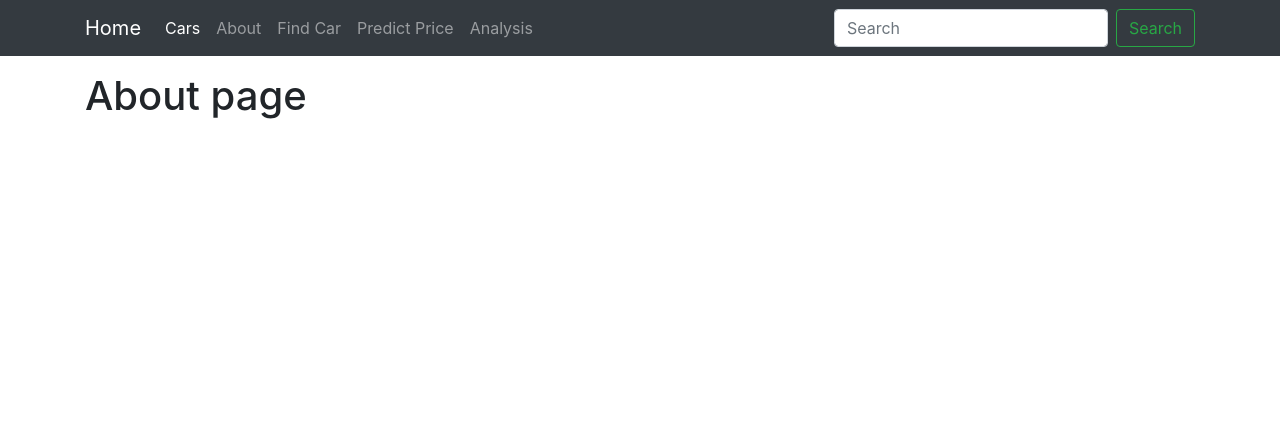
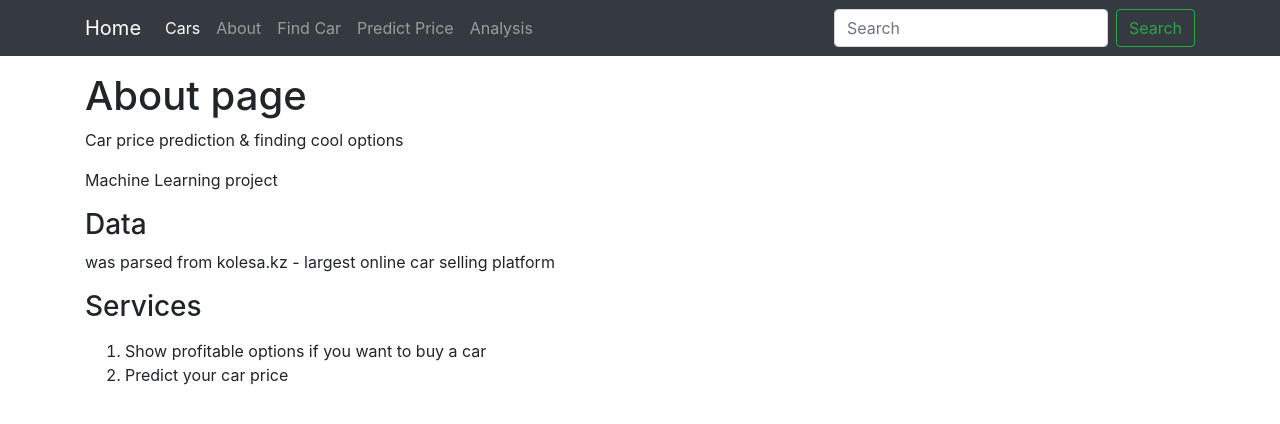
Before and after one commit to birzhans/cars, a Django app: page /about/ in a window 1280 px wide. Shown: the top 424 px of the page. Run offline with Django 3.2, Linux system fonts and the light colour scheme; some libraries are stand-ins or nearby versions.

Commit message:
edit about page

```diff
--- a/templates/about.html
+++ b/templates/about.html
@@ -6,4 +6,25 @@ About Us
 
 {% block content %}
 <h1>About page</h1>
+
+<p>
+	Car price prediction & finding cool options
+</p>
+
+<p>
+	Machine Learning project
+</p>
+
+<h3>Data</h3>
+<p>
+	was parsed from kolesa.kz - largest online car selling platform
+</p>
+
+<h3>Services</h3>
+<p>
+<ol>
+	<li>Show profitable options if you want to buy a car</li>
+	<li>Predict your car price</li>
+</ol>
+</p>
 {% endblock %}
```
